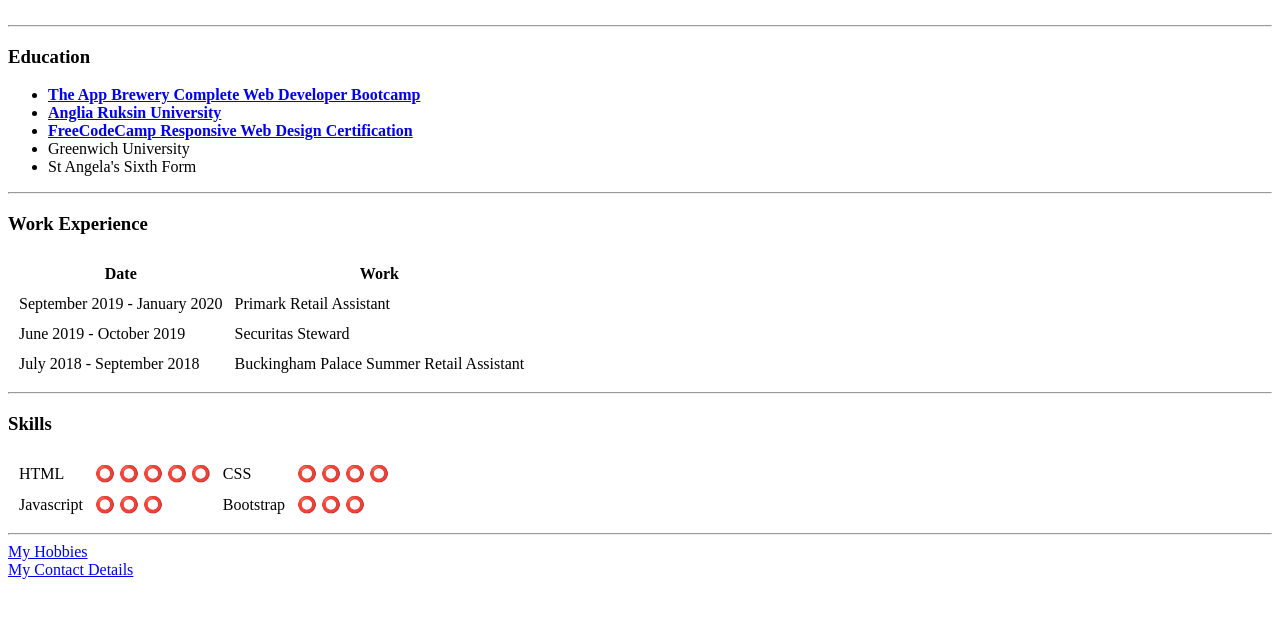
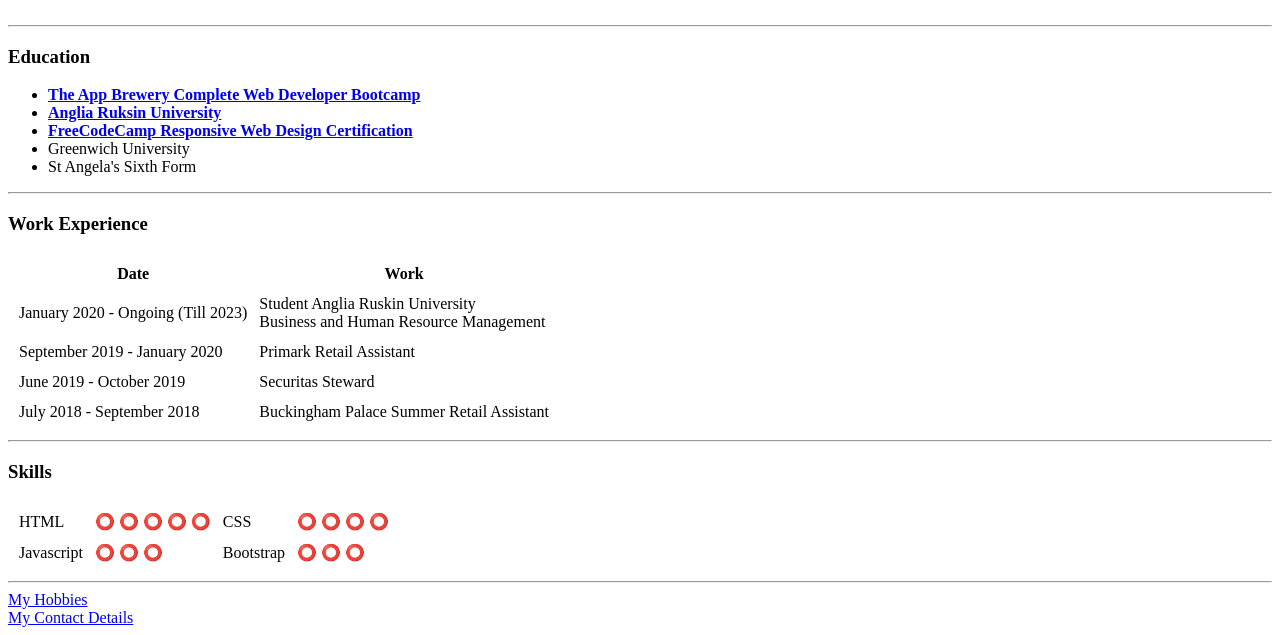
Before and after one commit to OmarNewbieCoder/cv-pure-html-challenge, a plain HTML site: page index.html in a window 1280 px wide. Shown: the part 197-832 px from the top of the page. Before the commit the page ends 800 px from the top, so only its background shows below. Drawn offline with Linux system fonts and the light colour scheme.

Commit message:
Add files via upload

```diff
--- a/index.html
+++ b/index.html
@@ -58,6 +58,10 @@
       </thead>
       <tbody>
         <tr>
+          <td>January 2020 - Ongoing (Till 2023)</td>
+          <td>Student Anglia Ruskin University <br>Business and Human Resource Management</td>
+        </tr>
+        <tr>
           <td>September 2019 - January 2020</td>
           <td>Primark Retail Assistant</td>
         </tr>
```
